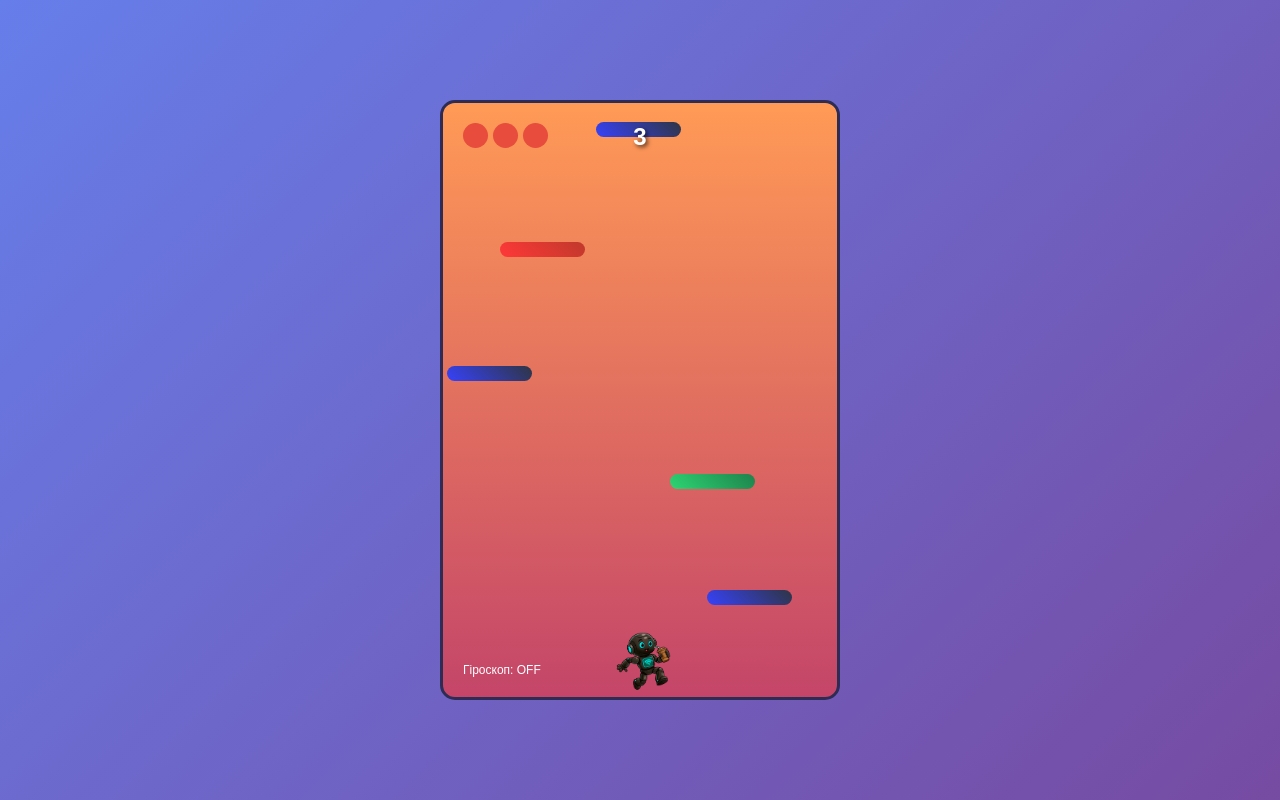
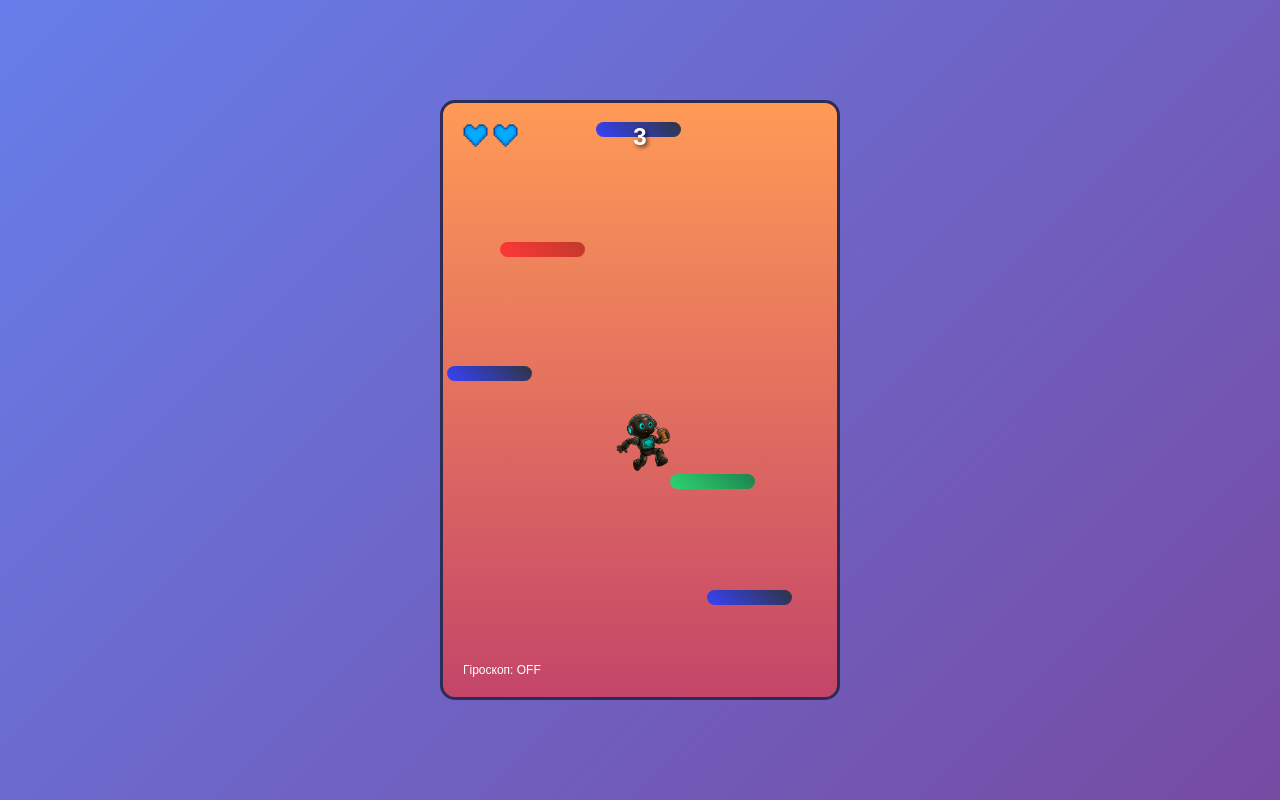
Before and after one commit to KILATIV100/perky-jump-game, a plain HTML site: page index.html in a window 1280 px wide. Both pictures are taken after a click on the button "ГРАТИ". Drawn offline with Linux system fonts and the light colour scheme.

Commit message:
Update index.html

```diff
--- a/index.html
+++ b/index.html
@@ -110,11 +110,11 @@
             gap: 5px;
         }
 
-        .heart {
+        /* Стилі для зображення серця */
+        .heart-icon {
             width: 25px;
             height: 25px;
-            background: #e74c3c;
-            border-radius: 50%;
+            object-fit: contain;
         }
 
         .doodler {
@@ -122,7 +122,6 @@
             height: 60px; /* Висота робота */
             position: absolute;
             z-index: 5;
-            /* Забираємо фоновий градієнт, оскільки тепер використовуємо зображення */
         }
 
         .doodler img {
@@ -289,14 +288,16 @@
         let isGoingRight = false;
         let gameSpeed = 4;
         let isGameStarted = false;
+        let lastSpeedIncreaseScore = 0;
 
         // Налаштування
         let soundEnabled = true;
         let gyroEnabled = false;
         let leaderboard = [];
 
-        // Посилання на зображення робота
-        const doodlerImageSrc = 'perky_bot.png'; // Це посилання на зображення, яке ви надали
+        // Посилання на зображення робота та серця
+        const doodlerImageSrc = 'perky_bot.png';
+        const heartImageSrc = 'bonus_heart.png'; // Посилання на зображення серця
 
         // Platform клас
         class Platform {
@@ -363,7 +364,6 @@
             doodler = document.createElement('div');
             doodler.classList.add('doodler');
 
-            // Створюємо зображення робота
             const doodlerImg = document.createElement('img');
             doodlerImg.src = doodlerImageSrc;
             doodlerImg.alt = 'Doodler Robot';
@@ -385,8 +385,10 @@
             }
 
             for (let i = 0; i < lives; i++) {
-                const heart = document.createElement('div');
-                heart.classList.add('heart');
+                const heart = document.createElement('img');
+                heart.src = heartImageSrc;
+                heart.alt = 'Life';
+                heart.classList.add('heart-icon'); // Додаємо клас для стилізації
                 document.getElementById('lives-hud').appendChild(heart);
             }
         }
@@ -399,6 +401,11 @@
                 grid.appendChild(scoreElement);
             }
             scoreElement.textContent = score;
+
+            if (score > 0 && score % 100 === 0 && score > lastSpeedIncreaseScore) {
+                gameSpeed += 0.5;
+                lastSpeedIncreaseScore = score;
+            }
         }
 
         function jump(height = 200) {
@@ -420,7 +427,7 @@
             isJumping = false;
 
             downTimerId = setInterval(function() {
-                doodlerBottomSpace -= 5;
+                doodlerBottomSpace -= gameSpeed; // Швидкість падіння залежить від gameSpeed
                 doodler.style.bottom = doodlerBottomSpace + 'px';
 
                 if (doodlerBottomSpace <= 0) {
@@ -441,8 +448,8 @@
                     if (
                         (doodlerBottomSpace >= platform.bottom) &&
                         (doodlerBottomSpace <= (platform.bottom + 15)) &&
-                        ((doodlerLeftSpace + 60) >= platform.left) && // 60 - ширина doodler
-                        (doodlerLeftSpace <= (platform.left + 85)) && // 85 - ширина платформи
+                        ((doodlerLeftSpace + 60) >= platform.left) &&
+                        (doodlerLeftSpace <= (platform.left + 85)) &&
                         !isJumping
                     ) {
                         startPoint = doodlerBottomSpace;
@@ -468,10 +475,10 @@
                 // Перевірка колізій з об'єктами
                 gameObjects.forEach((obj, index) => {
                     if (
-                        (doodlerBottomSpace + 60 >= obj.bottom) && // 60 - висота doodler
-                        (doodlerBottomSpace <= (obj.bottom + 50)) && // 50 - приблизна висота об'єкта
-                        ((doodlerLeftSpace + 60) >= obj.left) && // 60 - ширина doodler
-                        (doodlerLeftSpace <= (obj.left + 50)) // 50 - приблизна ширина об'єкта
+                        (doodlerBottomSpace + 60 >= obj.bottom) &&
+                        (doodlerBottomSpace <= (obj.bottom + 50)) &&
+                        ((doodlerLeftSpace + 60) >= obj.left) &&
+                        (doodlerLeftSpace <= (obj.left + 50))
                     ) {
                         if (obj.type === 'bug') {
                             lives--;
@@ -547,17 +554,18 @@
         }
 
         function moveDoodler() {
+             // Збільшена чутливість керування
              if (isGoingLeft) {
-                doodlerLeftSpace -= 5;
+                doodlerLeftSpace -= 9; // Збільшено швидкість руху
             }
             if (isGoingRight) {
-                doodlerLeftSpace += 5;
+                doodlerLeftSpace += 9; // Збільшено швидкість руху
             }
 
             if (doodlerLeftSpace <= 0) {
                 doodlerLeftSpace = 0;
             }
-            if (doodlerLeftSpace >= 320) { // Ширина grid (400) - ширина doodler (60) = 340, але краще 320-330 для запасу
+            if (doodlerLeftSpace >= 320) {
                 doodlerLeftSpace = 320;
             }
 
@@ -603,7 +611,7 @@
             if (!gyroEnabled || isGameOver) return;
 
             const gamma = event.gamma;
-            const threshold = 15;
+            const threshold = 10;
 
             isGoingLeft = false;
             isGoingRight = false;
@@ -677,9 +685,8 @@
             clearInterval(gameLoopId);
 
             document.removeEventListener('keydown', control);
-            window.removeEventListener('deviceorientation', handleDeviceOrientation); // Вимкнути гіроскоп при закінченні гри
+            window.removeEventListener('deviceorientation', handleDeviceOrientation);
 
-            // Додати до рекордів
             leaderboard.push({
                 score: score,
                 date: new Date().toLocaleDateString('uk-UA')
@@ -700,13 +707,13 @@
         }
 
         function startGame() {
-            // Скинути стан гри
             lives = 3;
             score = 0;
             isGameOver = false;
             isGameStarted = true;
+            gameSpeed = 4; // Скидаємо швидкість на початкову при старті нової гри
+            lastSpeedIncreaseScore = 0;
 
-            // Очистити сітку від попередніх елементів
             const gameElements = grid.querySelectorAll('.doodler, .platform, .game-object, #score, #lives-hud, .gyro-info');
             gameElements.forEach(el => el.remove());
             platforms = [];
@@ -716,14 +723,13 @@
             clearInterval(downTimerId);
             clearInterval(gameLoopId);
 
-            // Приховати всі екрани
             document.querySelectorAll('.screen').forEach(screen => {
                 screen.style.display = 'none';
             });
 
-            doodlerLeftSpace = 170; // Початкова позиція Doodler
-            doodlerBottomSpace = 100; // Початкова позиція Doodler
-            startPoint = 100; // Початкова точка для стрибка
+            doodlerLeftSpace = 170;
+            doodlerBottomSpace = 100;
+            startPoint = 100;
 
             createDoodler();
             updateLives();
@@ -738,7 +744,7 @@
                 }
             }, 30);
 
-            jump(); // Перший стрибок для старту гри
+            jump();
 
             document.addEventListener('keydown', control);
             if (gyroEnabled) {
@@ -789,14 +795,12 @@
             }
         }
 
-        // Показати лідерборд при відкритті
         document.addEventListener('click', function(e) {
             if (e.target.onclick && e.target.onclick.toString().includes('leaderboard')) {
                 updateLeaderboard();
             }
         });
 
-        // Початкова ініціалізація
         showScreen('main-menu');
     </script>
 </body>
```
